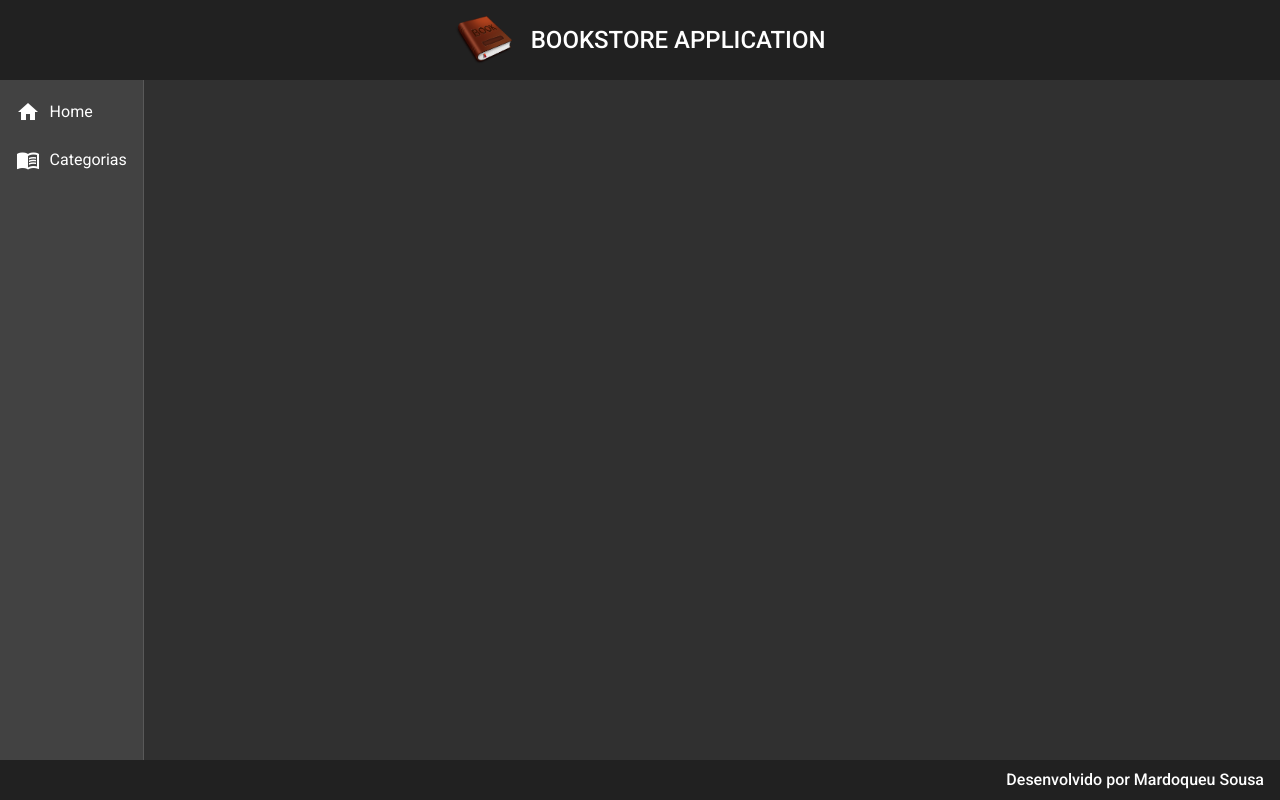
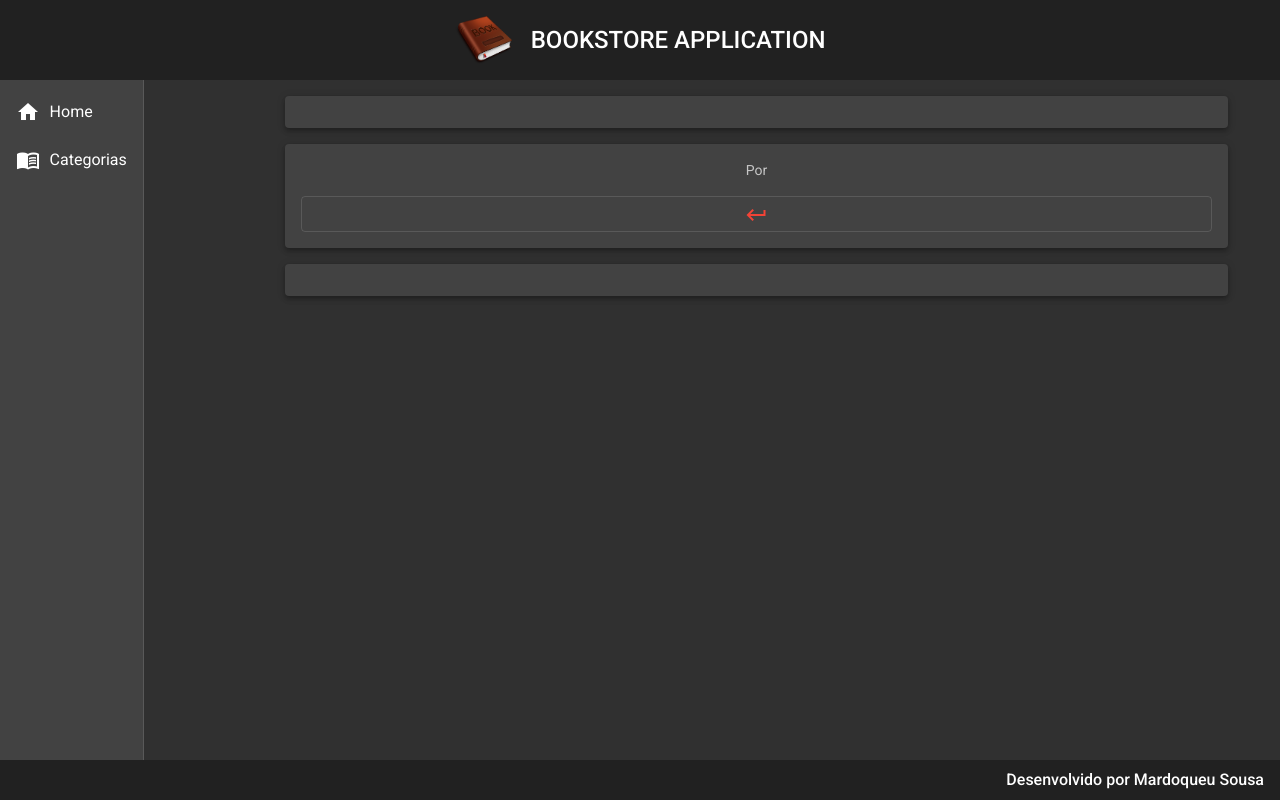
Before and after one commit to Mardoqueu/bookstore-front, an Angular app: page /categorias/1/livros/1/read in a window 1280 px wide. Before the commit this address led to /. Built offline with nearby package versions, Linux system fonts and the light colour scheme; no server answers.

Commit message:
Componente LIVRO-READ implementado

```diff
--- a/src/app/app-routing.module.ts
+++ b/src/app/app-routing.module.ts
@@ -6,6 +6,7 @@
 import { HomeComponent } from './components/views/home/home.component';
 import { LivroCreateComponent } from './components/views/livro/livro-create/livro-create.component';
 import { LivroDeleteComponent } from './components/views/livro/livro-delete/livro-delete.component';
+import { LivroReadComponent } from './components/views/livro/livro-read/livro-read.component';
 import { LivroUpdateComponent } from './components/views/livro/livro-update/livro-update.component';
 import { LivrosReadAllComponent } from './components/views/livros-read-all/livros-read-all.component';
 import { CategoriaUpdateComponent } from './componets/views/categoria/categoria-update/categoria-update.component';
@@ -53,6 +54,11 @@
     path: 'categorias/:id_cat/livros/:id/delete',
     component: LivroDeleteComponent
 
+  },
+  {
+    path: 'categorias/:id_cat/livros/:id/read',
+    component: LivroReadComponent
+
   }
 ];
 
--- a/src/app/app.module.ts
+++ b/src/app/app.module.ts
@@ -30,6 +30,7 @@
 import { LivroUpdateComponent } from './components/views/livro/livro-update/livro-update.component';
 import { ViewsComponent } from './components/views/views.component';
 import { LivroDeleteComponent } from './components/views/livro/livro-delete/livro-delete.component';
+import { LivroReadComponent } from './components/views/livro/livro-read/livro-read.component';
 
 
 @NgModule({
@@ -48,6 +49,7 @@
     LivroUpdateComponent,
     ViewsComponent,
     LivroDeleteComponent,
+    LivroReadComponent,
   ],
   imports: [
     BrowserModule,
--- /dev/null
+++ b/src/app/components/views/livro/livro-read/livro-read.component.css
@@ -0,0 +1,13 @@
+form {
+    width: 90%;
+    margin: auto;
+}
+
+.home{
+    margin: 1rem auto;
+    text-align: center;
+}
+
+button{
+    width: 100%;
+}
--- /dev/null
+++ b/src/app/components/views/livro/livro-read/livro-read.component.html
@@ -0,0 +1,17 @@
+<form>
+    <mat-card class="home mat-elevation-z4">
+        <mat-card-title class="title"> {{ livro.title }}</mat-card-title>
+    </mat-card>
+
+    <mat-card class="home mat-elevation-z4">
+        <mat-card-subtitle class="subtitle">Por {{ livro.name_author }}</mat-card-subtitle>
+        <button (click)="cancel()" mat-stroked-button color="warn">
+            <mat-icon>keyboard_return</mat-icon>
+        </button>
+    </mat-card>
+
+    <mat-card class="home mat-elevation-z4">
+        <mat-card-subtitle class="subtitle"> {{ livro.text }}</mat-card-subtitle>
+
+    </mat-card>
+</form>
--- /dev/null
+++ b/src/app/components/views/livro/livro-read/livro-read.component.ts
@@ -0,0 +1,44 @@
+import { Component, OnInit } from '@angular/core';
+import { ActivatedRoute, Router } from '@angular/router';
+import { Livro } from '../../livros-read-all/livro.model';
+import { LivroService } from '../livro.service';
+
+@Component({
+  selector: 'app-livro-read',
+  templateUrl: './livro-read.component.html',
+  styleUrls: ['./livro-read.component.css']
+})
+export class LivroReadComponent implements OnInit {
+
+  id_cat: String = ''
+
+  livro: Livro = {
+    id: '',
+    title: '',
+    name_author: '',
+    text: '',
+  }
+
+  constructor(
+    private service: LivroService,
+    private route: ActivatedRoute,
+    private router: Router
+  ) {}
+
+  ngOnInit(): void {
+    this.id_cat = this.route.snapshot.paramMap.get('id_cat')!;
+    this.livro.id = this.route.snapshot.paramMap.get('id')!;
+    this.findById()
+  }
+
+  cancel(): void {
+    this.router.navigate([`categorias/${this.id_cat}/livros`]);
+  }
+
+  findById():void{
+    this.service.findById(this.livro.id!).subscribe((resposta) => {
+      this.livro = resposta
+    })
+  }
+
+}
--- a/src/app/components/views/livros-read-all/livros-read-all.component.html
+++ b/src/app/components/views/livros-read-all/livros-read-all.component.html
@@ -24,7 +24,7 @@
             <ng-container matColumnDef="livros">
               <th mat-header-cell *matHeaderCellDef> LER LIVRO </th>
               <td mat-cell *matCellDef="let row">
-                <a class="livros" >
+                <a class="livros" routerLink="{{ row.id }}/read">
                   <i class="material-icons">book</i>
                 </a>
               </td>
```
